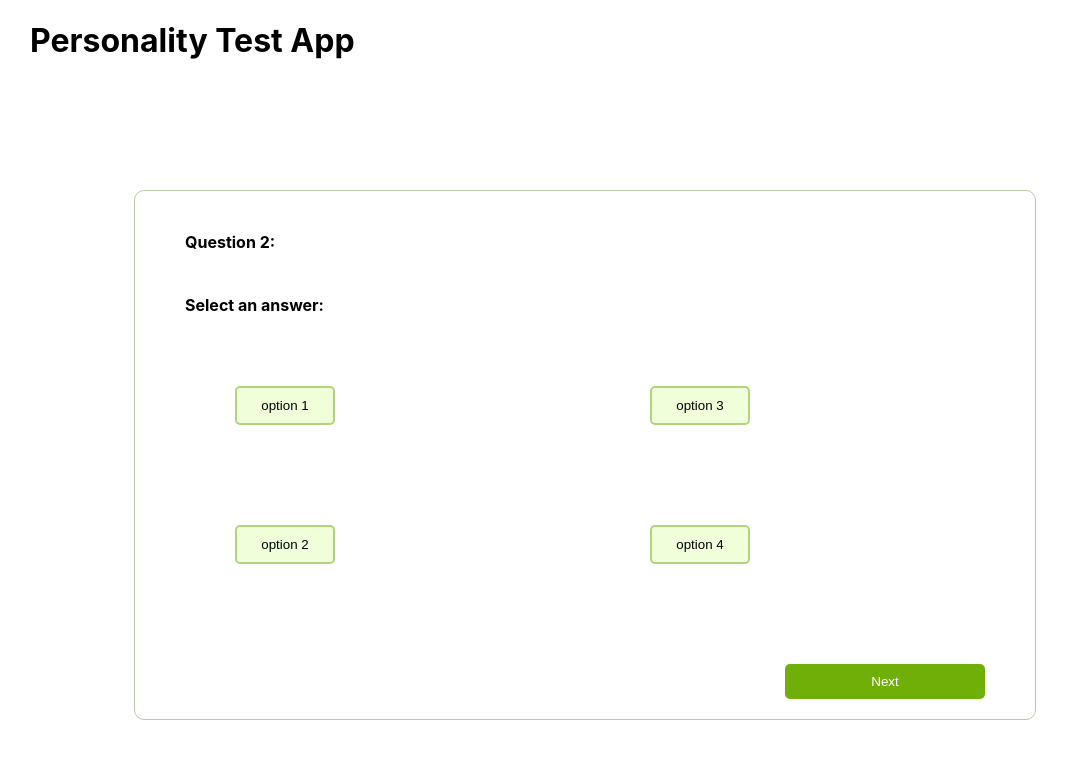
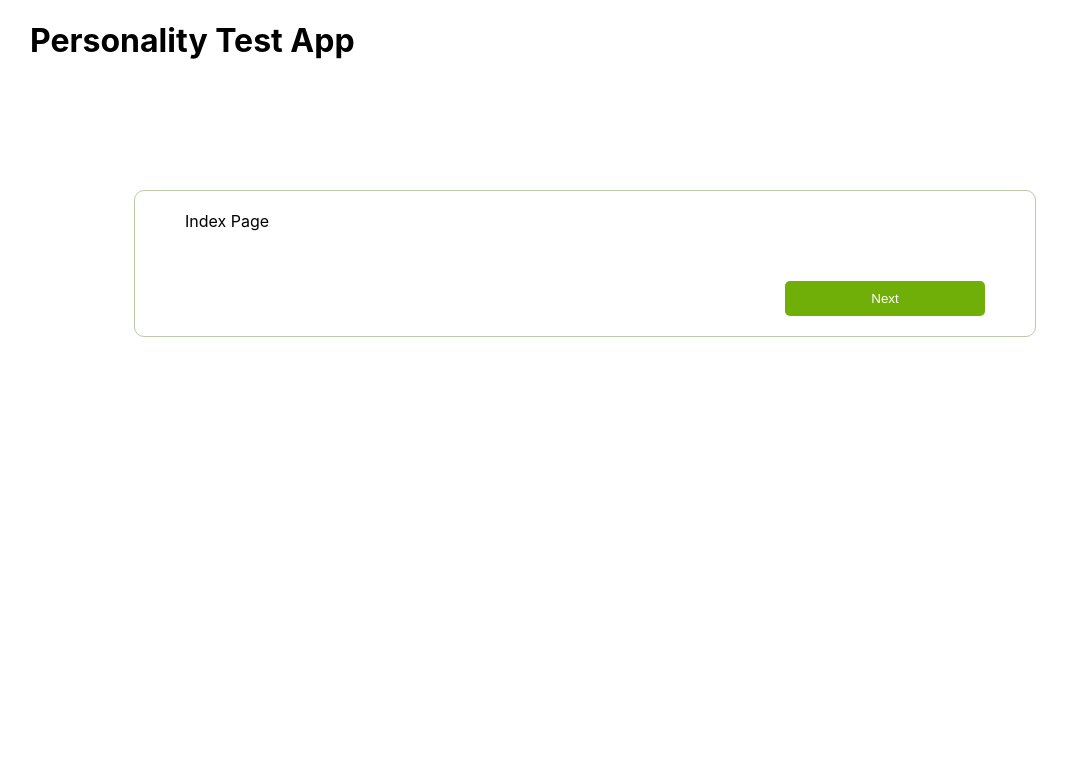
Before and after one commit to Clobbe/personality-test-app, a React (Create React App) app in the folder frontend/: page / in a window 1280 px wide. Shown: the top 758 px of the page, without its empty margins (55-1122 px from the left). Built offline with nearby package versions, Linux system fonts and the light colour scheme; no server answers.

Commit message:
ADD :: adding routing + basic styling to pages Index & Result

```diff
--- a/frontend/package.json
+++ b/frontend/package.json
@@ -10,10 +10,13 @@
     "@types/node": "^16.7.13",
     "@types/react": "^17.0.20",
     "@types/react-dom": "^17.0.9",
+    "@types/react-router": "^5.1.17",
+    "@types/react-router-dom": "^5.3.2",
     "@types/styled-components": "^5.1.19",
     "react": "^17.0.2",
     "react-dom": "^17.0.2",
     "react-grid-system": "^8.0.1",
+    "react-router-dom": "^6.2.1",
     "react-scripts": "5.0.0",
     "styled-components": "^5.3.3",
     "typescript": "^4.4.2",
--- a/frontend/src/App.tsx
+++ b/frontend/src/App.tsx
@@ -1,10 +1,10 @@
-import React, { useState } from "react";
+import { Routes, Route } from "react-router-dom";
 import { Container, Row, Col } from "react-grid-system";
+import Index from "./pages/Index";
 import Questionaire from "./pages/Questionaire";
+import Result from "./pages/Result";
 
 function App() {
-  const [personalityScore, setPersonalityScore] = useState<number>(0);
-
   return (
     <Container>
       <Row>
@@ -14,7 +14,11 @@ function App() {
       </Row>
       <Row>
         <Col>
-          <Questionaire />
+          <Routes>
+            <Route path="/" element={<Index />} />
+            <Route path="/questionaire" element={<Questionaire />} />
+            <Route path="/result" element={<Result />} />
+          </Routes>
         </Col>
       </Row>
     </Container>
--- a/frontend/src/index.tsx
+++ b/frontend/src/index.tsx
@@ -1,17 +1,12 @@
-import React from 'react';
-import ReactDOM from 'react-dom';
-import './index.css';
-import App from './App';
-import reportWebVitals from './reportWebVitals';
+import React from "react";
+import { BrowserRouter } from "react-router-dom";
+import ReactDOM from "react-dom";
+import "./index.css";
+import App from "./App";
 
 ReactDOM.render(
-  <React.StrictMode>
+  <BrowserRouter>
     <App />
-  </React.StrictMode>,
-  document.getElementById('root')
+  </BrowserRouter>,
+  document.getElementById("root")
 );
-
-// If you want to start measuring performance in your app, pass a function
-// to log results (for example: reportWebVitals(console.log))
-// or send to an analytics endpoint. Learn more: https://bit.ly/CRA-vitals
-reportWebVitals();
--- a/frontend/src/pages/Index.tsx
+++ b/frontend/src/pages/Index.tsx
@@ -1,5 +1,7 @@
-import React from "react";
 import { Container, Row, Col } from "react-grid-system";
+import Button from "../components/atoms/Button";
+import Card from "../components/atoms/Card";
+
 /*
 
     TODO :: svg icons for "are you intro / extro"
@@ -11,6 +13,21 @@ import { Container, Row, Col } from "react-grid-system";
 
  */
 
-const Index = () => {};
+const Index = () => {
+  return (
+    <Container>
+      <Card>
+        <Row>
+          <Col>Index Page</Col>
+        </Row>
+        <Row>
+          <Col>
+            <Button>Next</Button>
+          </Col>
+        </Row>
+      </Card>
+    </Container>
+  );
+};
 
 export default Index;
--- a/frontend/src/pages/Result.tsx
+++ b/frontend/src/pages/Result.tsx
@@ -1,15 +1,25 @@
-import React from "react";
 import { Container, Row, Col } from "react-grid-system";
+import Card from "../components/atoms/Card";
 
 /*
     SCOPE :: calculate the score and show if person is intro / extrovert
     TODO :: implement function to calculate score
     TODO :: implement fetching of individual question-scores
-    TODO :: create components needed in order to display result
+    //TODO :: create components needed in order to display result
     TODO :: add some svg-img for intro/extrovert + an animation in a circle around the svg. i.e. "You must be {intro/extrovert}"
     TODO :: display the score
 */
 
-const Results = () => {};
+const Results = () => {
+  return (
+    <Container>
+      <Card>
+        <Row>
+          <Col>Result Page</Col>
+        </Row>
+      </Card>
+    </Container>
+  );
+};
 
 export default Results;
```
Also changed, not shown: 1 other file (tests, documents, lock files or other folders).
